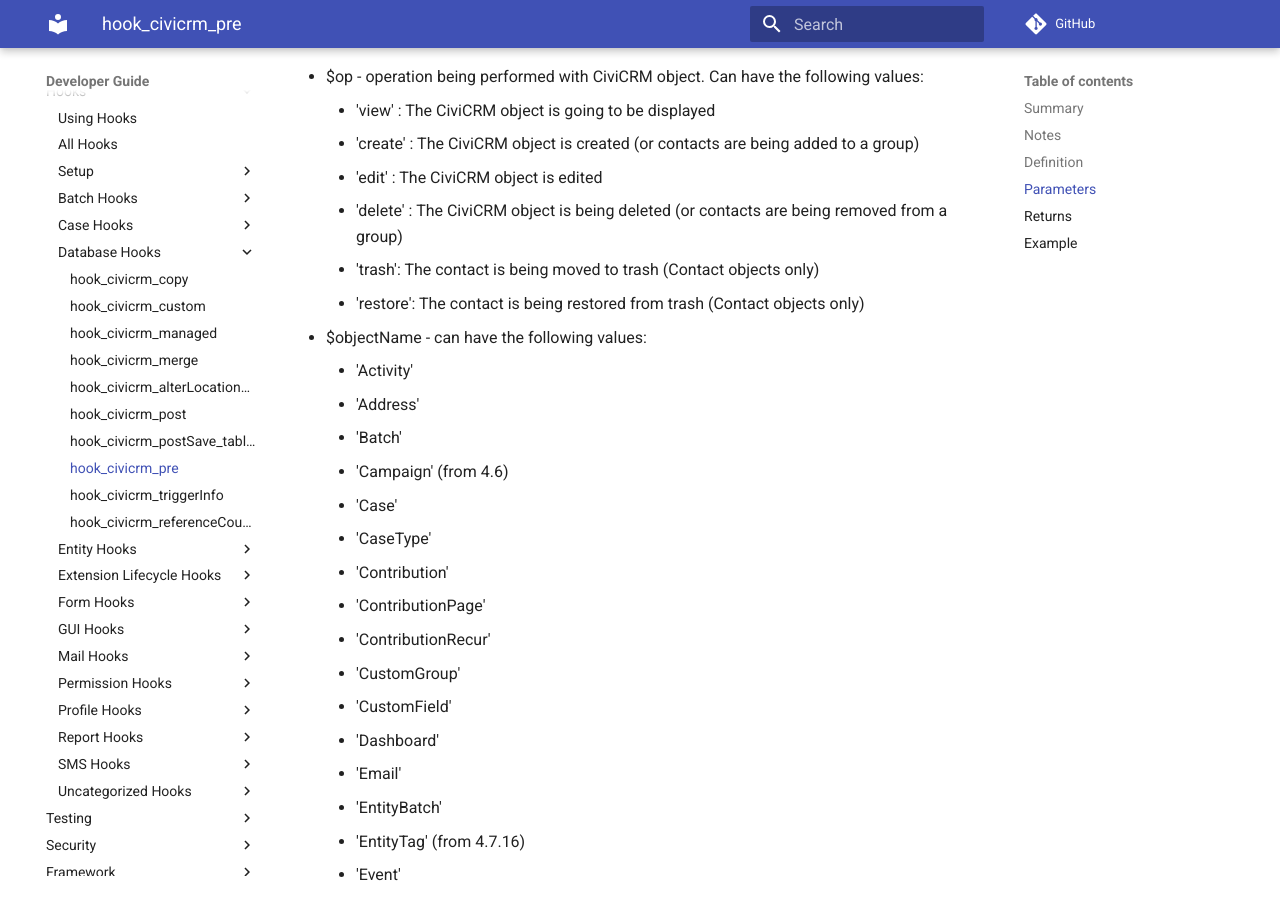
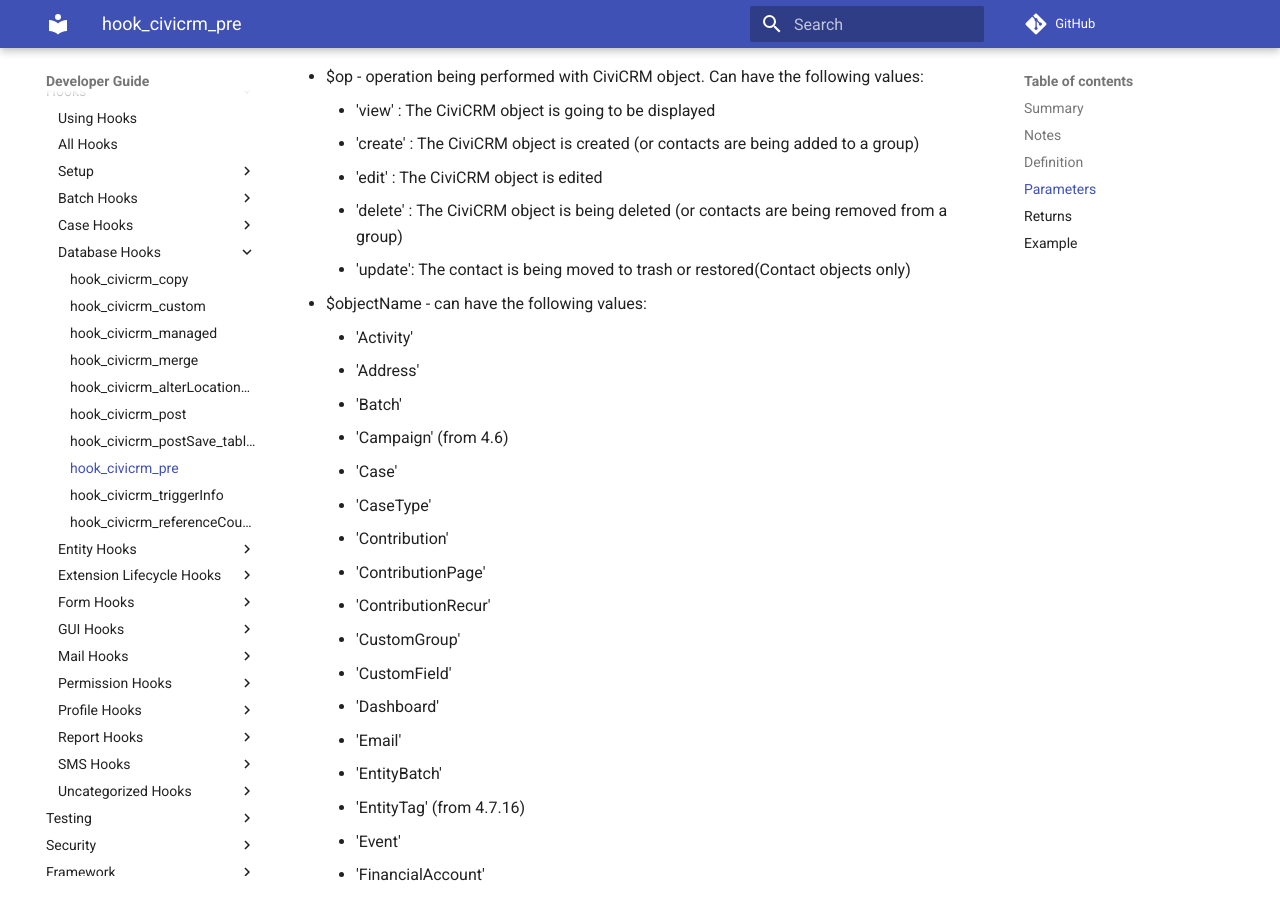
Before and after one commit to civicrm/civicrm-dev-docs, an MkDocs documentation site: the page built from docs/hooks/hook_civicrm_pre.md, in a window 1280 px wide and 900 px high, scrolled down 848 px. Built offline with MkDocs 1.6.1 and Material for MkDocs 9.7.7, drawn with Linux system fonts in a browser that asks for light colours; comment, search, counter and statistics services are not loaded; old or Windows-style settings are respelled for this version of MkDocs.

Commit message:
Update hook_civicrm_pre.md
See https://lab.civicrm.org/dev/core/raw/master/CRM/Contact/BAO/Contact.php line 1177

```diff
--- a/docs/hooks/hook_civicrm_pre.md
+++ b/docs/hooks/hook_civicrm_pre.md
@@ -32,10 +32,8 @@
     -   'edit' : The CiviCRM object is edited
     -   'delete' : The CiviCRM object is being deleted (or contacts are
         being removed from a group)
-    -   'trash': The contact is being moved to trash (Contact objects
+    -   'update': The contact is being moved to trash or restored(Contact objects
         only)
-    -   'restore': The contact is being restored from trash (Contact
-        objects only)
 
 -   $objectName - can have the following values:
     -   'Activity'
```
